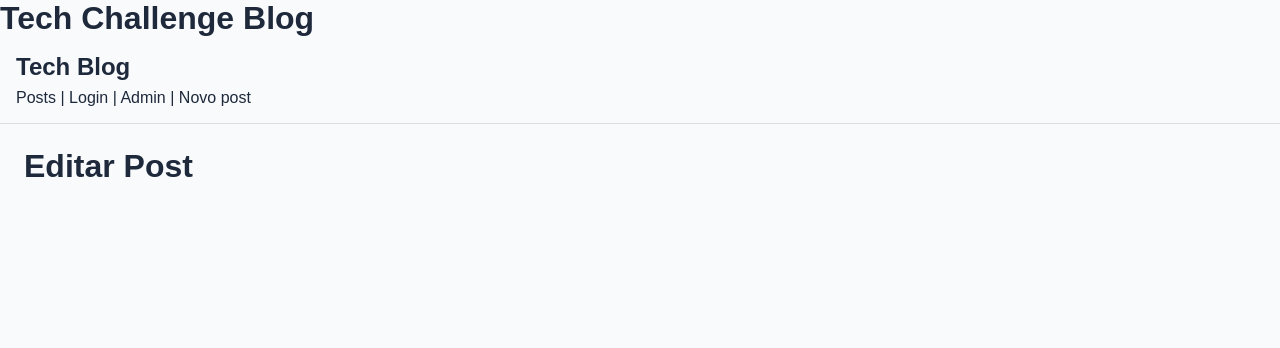
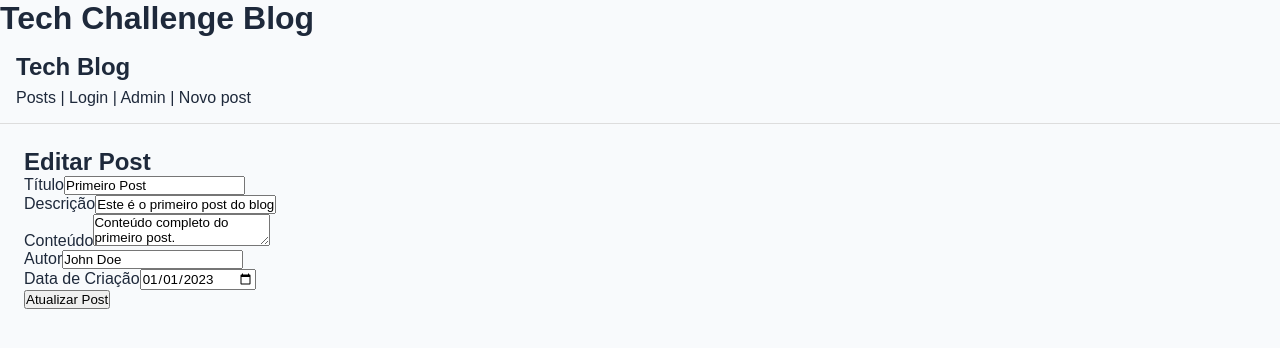
Before and after one commit to fernandaforbici/tech-challenge-fase3, a React (Vite) app: page /posts/1/edit in a window 1280 px wide. Shown: the top 348 px of the page. Built offline with nearby package versions, Linux system fonts and the light colour scheme; data requests are answered from the project's data file; sample sign-in values are in the browser's storage.

Commit message:
gerenciar posts na tela de administração

```diff
--- a/db.json
+++ b/db.json
@@ -15,6 +15,14 @@
       "content": "Conteúdo completo do segundo post.",
       "author": "Jane Smith",
       "createdAt": "2023-01-02T00:00:00Z"
+    },
+    {
+      "title": "teste",
+      "description": "a",
+      "content": "njnjn",
+      "author": "nnnn",
+      "createdAt": "2026-05-24",
+      "id": 3
     }
   ]
 }
--- /dev/null
+++ b/src/components/PostForm/index.tsx
@@ -0,0 +1,69 @@
+import { Formik, Form, Field, ErrorMessage } from "formik";
+import * as Yup from "yup";
+
+interface PostFormData {
+    title: string;
+    description: string;
+    content: string;
+    author: string;
+    createdAt: string;
+}
+
+interface PostFormProps {
+    initialValues: PostFormData;
+    onSubmit: (values: PostFormData) => Promise<void>;
+    buttonText: string;
+}
+
+const schema = Yup.object({
+    title: Yup.string().required("Título é obrigatório"),
+    description: Yup.string().required("Descrição é obrigatória"),
+    content: Yup.string().required("Conteúdo é obrigatório"),
+    author: Yup.string().required("Autor é obrigatório"),
+    createdAt: Yup.date().required("Data de criação é obrigatória"),
+});
+
+export function PostForm({ initialValues, onSubmit, buttonText }: PostFormProps) {
+    return (
+        <Formik
+            initialValues={initialValues}
+            validationSchema={schema}
+            enableReinitialize
+            onSubmit={onSubmit}
+        >
+            {({ isSubmitting }) => (
+                <Form>
+                    <div>
+                        <label htmlFor="title">Título</label>
+                        <Field name="title" type="text" id="title" />
+                        <ErrorMessage name="title" component="p" />
+                    </div>
+                    <div>
+                        <label htmlFor="description">Descrição</label>
+                        <Field name="description" type="text" id="description" />
+                        <ErrorMessage name="description" component="p" />
+                    </div>
+                    <div>
+                        <label htmlFor="content">Conteúdo</label>
+                        <Field name="content" as="textarea" id="content" />
+                        <ErrorMessage name="content" component="p" />
+                    </div>
+                    <div>
+                        <label htmlFor="author">Autor</label>
+                        <Field name="author" type="text" id="author" />
+                        <ErrorMessage name="author" component="p" />
+                    </div>
+                    <div>
+                        <label htmlFor="createdAt">Data de Criação</label>
+                        <Field name="createdAt" type="date" id="createdAt" />
+                        <ErrorMessage name="createdAt" component="p" />
+                    </div>
+                    <button type="submit" disabled={isSubmitting}>
+                        {buttonText}
+                    </button>
+                </Form>
+            )}
+
+        </Formik>
+    );
+}
--- a/src/pages/Admin/index.tsx
+++ b/src/pages/Admin/index.tsx
@@ -1,7 +1,59 @@
+import { useEffect, useState } from "react";
+import { Link } from "react-router-dom";
+import { deletePost, getPosts } from "../../services/postService";
+import { type Post } from "../../types/Post";
+
 export function Admin() {
+    const [posts, setPosts] = useState<Post[]>([]);
+    const [error, setError] = useState<string>("");
+
+    async function loadPosts() {
+        try {
+            const data = await getPosts();
+            setPosts(data);
+        } catch (err) {
+            setError("Erro ao carregar os posts.");
+        }
+    }
+
+    async function handleDelete(id: number) {
+        const confirmDelete = window.confirm("Tem certeza que deseja excluir este post?");
+
+        if (!confirmDelete) return;
+
+        try {
+            await deletePost(id);
+            await loadPosts();
+        } catch (error) {
+            console.error("Erro ao excluir post:", error);
+            alert("Não foi possível excluir o post.");
+        }
+    }
+
+    useEffect(() => {
+        loadPosts();
+    }, []);
+
+
     return (
-        <div>
+        <section>
             <h1>Painel de Administração</h1>
-        </div>
+
+            <Link to="/posts/new">Criar Novo Post</Link>
+
+            {error && <p>{error}</p>}
+
+            {posts.map((post) => (
+                <article key={post.id}>
+                    <h2>{post.title}</h2>
+                    <p>{post.author}</p>
+
+                    <Link to={`/posts/${post.id}/edit`}>Editar</Link>
+                    <button onClick={() => handleDelete(post.id)}>Excluir</button>
+
+                    <hr />
+                </article>
+            ))}
+        </section>
     );
 }
--- a/src/pages/CreatePost/index.tsx
+++ b/src/pages/CreatePost/index.tsx
@@ -1,7 +1,35 @@
+import { useNavigate } from "react-router-dom";
+import { PostForm } from "../../components/PostForm";
+import { createPost } from "../../services/postService";
+
 export function CreatePost() {
+    const navigate = useNavigate();
+
+    async function handleCreatePost(values: {
+        title: string;
+        description: string;
+        content: string;
+        author: string;
+        createdAt: string;
+    }) {
+        await createPost(values);
+        navigate("/admin");
+    }
     return (
-        <div>
-            <h1>Criar Post</h1>
-        </div>
+        <section>
+            <h1>Criar Novo Post</h1>
+            <PostForm
+                initialValues={{
+                    title: "",
+                    description: "",
+                    content: "",
+                author: "",
+                    createdAt: new Date().toISOString().split("T")[0],
+                }}
+                onSubmit={handleCreatePost}
+                buttonText="Criar Post"
+            />
+        </section>
     );
+
 }
--- a/src/pages/EditPost/index.tsx
+++ b/src/pages/EditPost/index.tsx
@@ -1,7 +1,59 @@
+import { use, useEffect, useState } from "react";
+import { useNavigate, useParams } from "react-router-dom";
+import { PostForm } from "../../components/PostForm";
+import { getPostById, updatePost } from "../../services/postService";
+
 export function EditPost() {
+    const { id } = useParams();
+    const navigate = useNavigate();
+
+    const [initialValues, setInitialValues] = useState({
+        title: "",
+        description: "",
+        content: "",
+        author: "",
+        createdAt: new Date().toISOString().split("T")[0],
+    });
+
+    useEffect(() => {
+        async function loadPost() {
+            if (!id) return;
+
+            const post = await getPostById(Number(id));
+
+            setInitialValues({
+                title: post.title,
+                description: post.description,
+                content: post.content,
+                author: post.author,
+                createdAt: post.createdAt.split("T")[0],
+            });
+        }
+
+        loadPost();
+    }, [id]);
+
+    async function handleUpdatePost(values: {
+        title: string;
+        description: string;
+        content: string;
+        author: string;
+        createdAt: string;
+    }) {
+        if (!id) return;
+
+        await updatePost(Number(id), values);
+        navigate("/admin");
+    }
+
     return (
-        <div>
+        <section>
             <h1>Editar Post</h1>
-        </div>
+            <PostForm
+                initialValues={initialValues}
+                onSubmit={handleUpdatePost}
+                buttonText="Atualizar Post"
+            />
+        </section>
     );
 }
```
Lines whose indentation alone changed are shown as unchanged.
